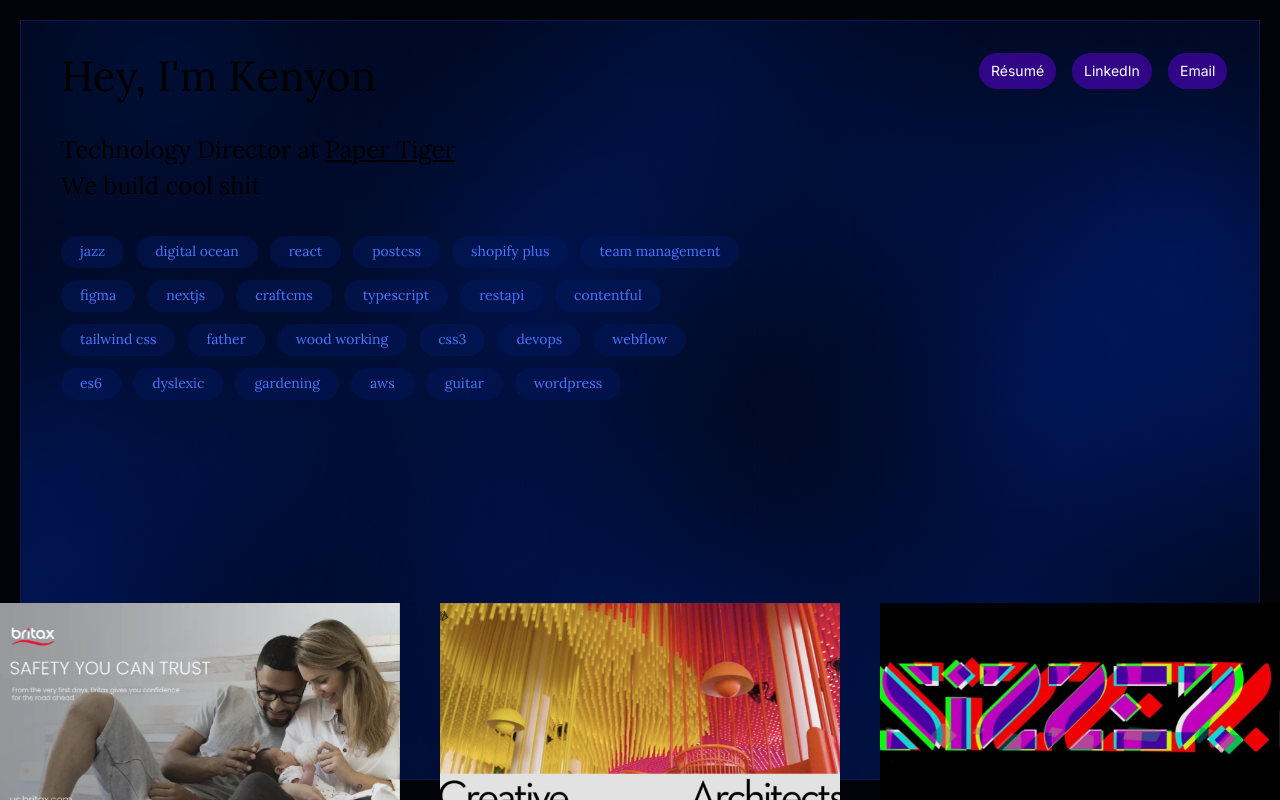
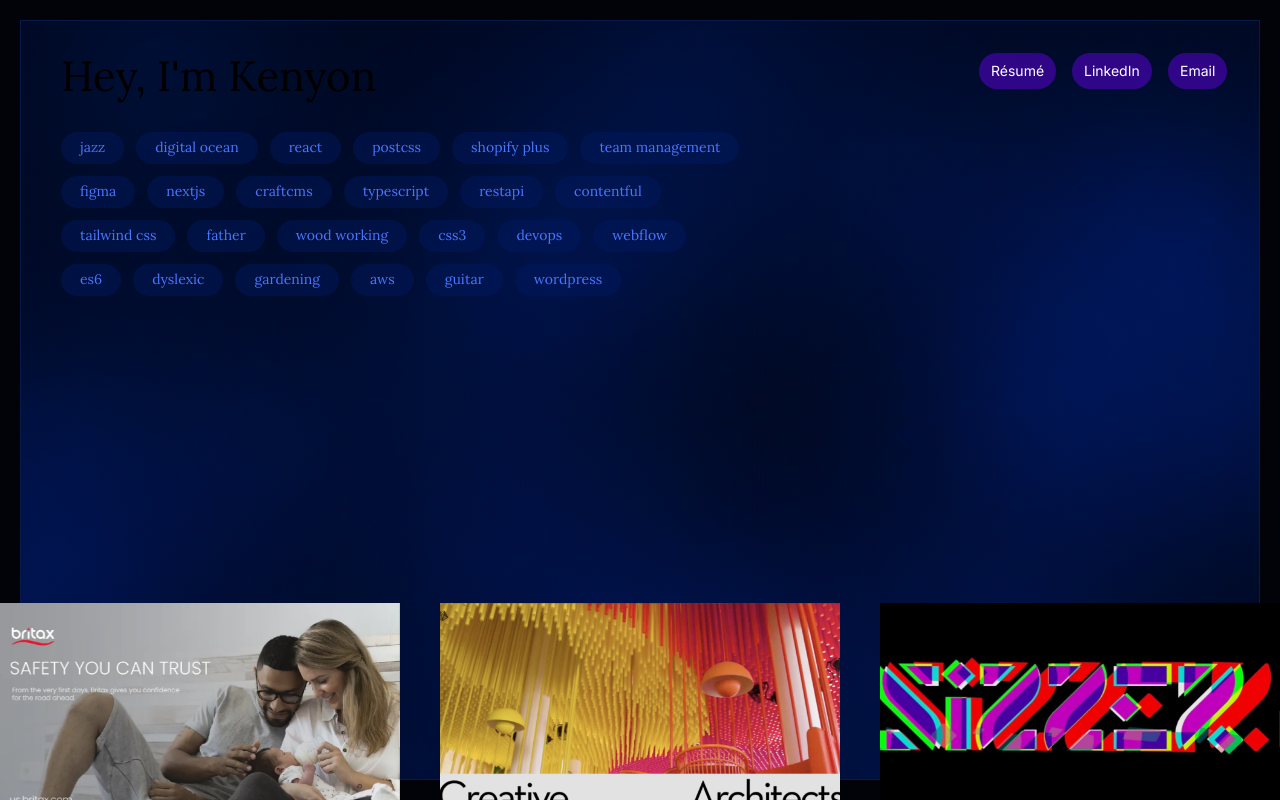
Before and after one commit to knynkwl/Portfolio, a Next.js app: page / in a window 1280 px wide. Built offline with nearby package versions, Linux system fonts and the light colour scheme.

Commit message:
remove We build cool shit

```diff
--- a/src/components/Content.tsx
+++ b/src/components/Content.tsx
@@ -43,7 +43,7 @@ const Content = () => {
     <div className={`font-display relative bg-blue-2 border border-[#091949] md:overflow-hidden ${animate ? 'transition-all duration-1000' : ''} ${active ? 'w-[calc(100vw-40px)] md:h-[calc(100vh-40px)]' : 'w-[calc(100vw)] md:h-[calc(100vh)]'}`}>
       <div className={`py-[24px] px-6 md:px-10 relative z-10 flex items-start flex-col gap-6`}>
         <div className={`text-[30px] md:text-[42px] font-extralight transition-all duration-1000 ${showContent ? 'opacity-100 transform translate-x-0 translate-y-0' : 'opacity-0 -translate-x-2 -translate-y-2'}`}>Hey, I&#39;m Kenyon</div>
-        <p className={`text-[18px] md:text-[24px] md:mb-2 max-w-[700px] font-light transition-all duration-1000 ${showContent ? 'opacity-100 transform translate-x-0 translate-y-0' : 'opacity-0 -translate-x-3 -translate-y-3'}`}>Technology Director at <a href="https://papertiger.com" className="underline" target="_blank">Paper Tiger</a> <br />We build cool shit</p>
+        {/* <p className={`text-[18px] md:text-[24px] md:mb-2 max-w-[700px] font-light transition-all duration-1000 ${showContent ? 'opacity-100 transform translate-x-0 translate-y-0' : 'opacity-0 -translate-x-3 -translate-y-3'}`}>Technology Director at <a href="https://papertiger.com" className="underline" target="_blank">Paper Tiger</a> <br />We build cool shit</p> */}
 
         <Proficiencies showContent={showContent} />
         <ActionLinks showContent={showContent} />
```
